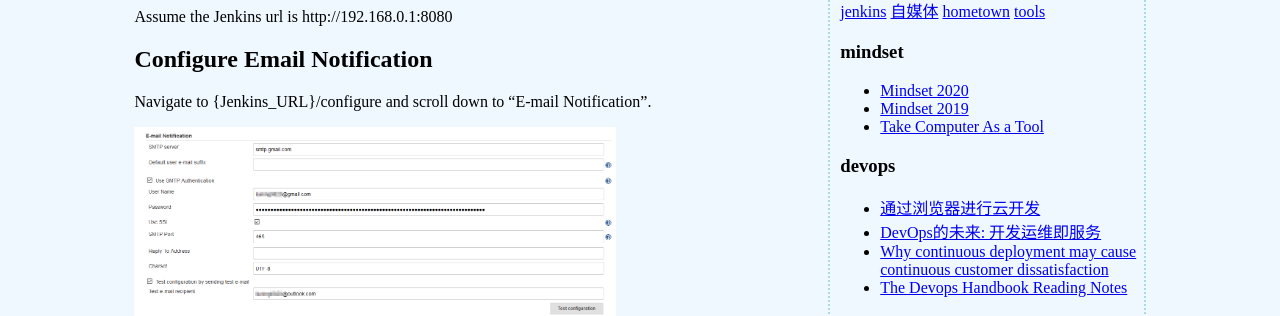
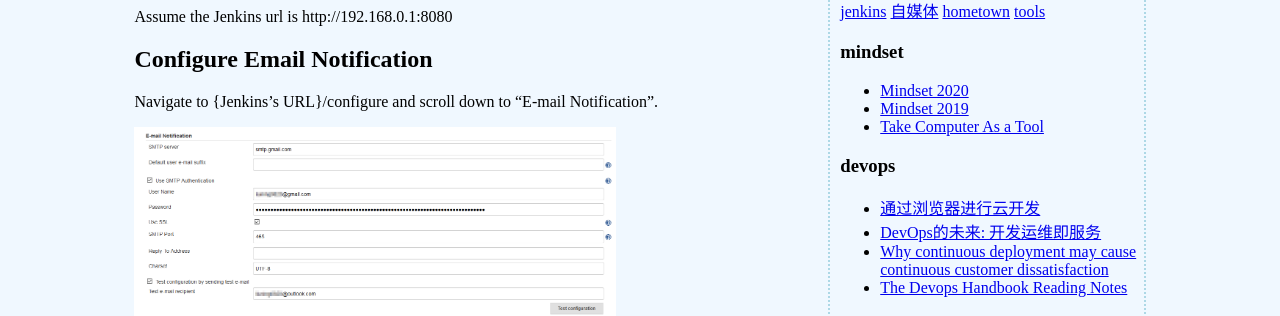
Before and after one commit to liuning0820/liuning0820.github.io, a Jekyll site: the page built from _posts/2020-02-18-jenkins-email-notification.md, in a window 1280 px wide. Shown: the part 180-496 px from the top of the page. Built offline with Jekyll 4.4.1, drawn with Linux system fonts in a browser that asks for light colours.

```diff
--- a/_posts/2020-02-18-jenkins-email-notification.md
+++ b/_posts/2020-02-18-jenkins-email-notification.md
@@ -11,7 +11,7 @@ Assume the Jenkins url is http://192.168.0.1:8080
 
 ## Configure Email Notification
 
-Navigate to {Jenkins_URL}/configure and scroll down to "E-mail Notification".
+Navigate to {Jenkins's URL}/configure and scroll down to "E-mail Notification".
 
 ![Email SMTP Setting]({{ site.url }}{{site.baseurl}}/images/jenkins-configure-system--email-smtp.png){:height="50%" width="70%"}
 
```
Also changed, not shown: 1 other file.
